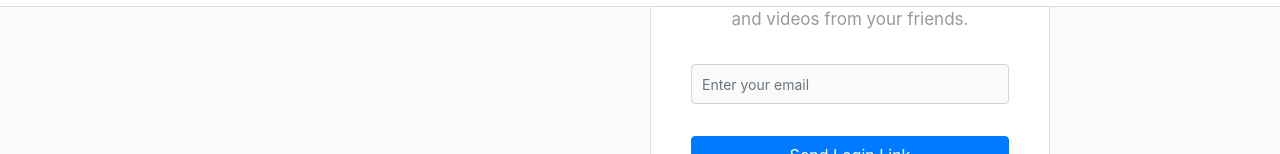
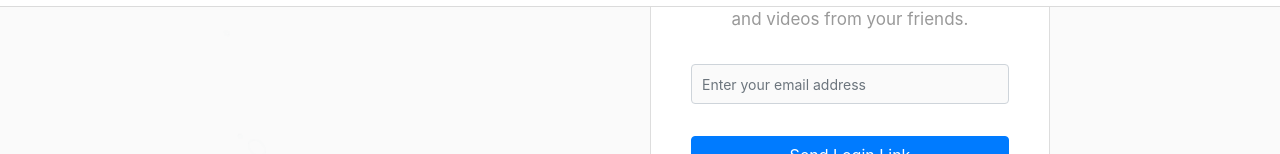
Before and after one commit to AbdallahHemdan/Instanews, a Vue app: page /forget in a window 1280 px wide. Shown: the part 310-464 px from the top of the page. Built offline with nearby package versions, Linux system fonts and the light colour scheme; no server answers; what vue-resource would draw is missing.

Commit message:
Update placeholders in auth pages

```diff
--- a/src/views/ForgetPassword.vue
+++ b/src/views/ForgetPassword.vue
@@ -29,7 +29,7 @@
               name="email"
               id="email"
               class="form-control"
-              placeholder="Enter your email"
+              placeholder="Enter your email address"
               v-model="email"
             />
           </div>
--- a/src/views/Login.vue
+++ b/src/views/Login.vue
@@ -36,7 +36,7 @@
               name="email"
               id="email"
               class="form-control"
-              placeholder="Phone number, username, or email"
+              placeholder="Email address"
               v-model="email"
             />
           </div>
--- a/src/views/Signup.vue
+++ b/src/views/Signup.vue
@@ -41,7 +41,7 @@
                 name="email"
                 id="email"
                 class="form-control"
-                placeholder="Phone number, username, or email"
+                placeholder="Email address"
                 v-model="email"
               />
             </div>
```
